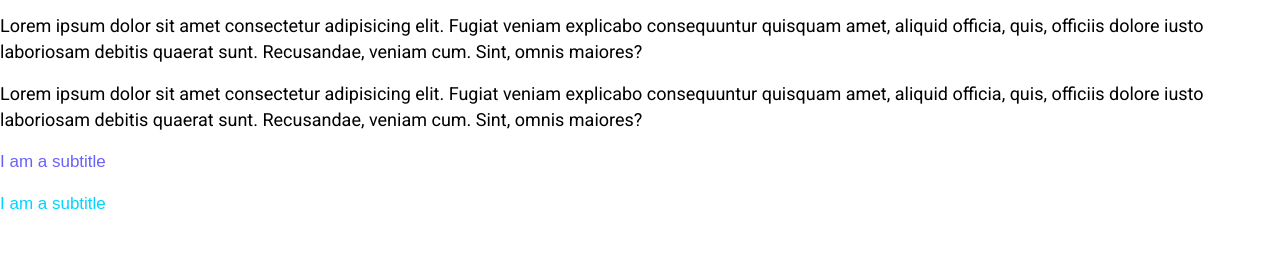
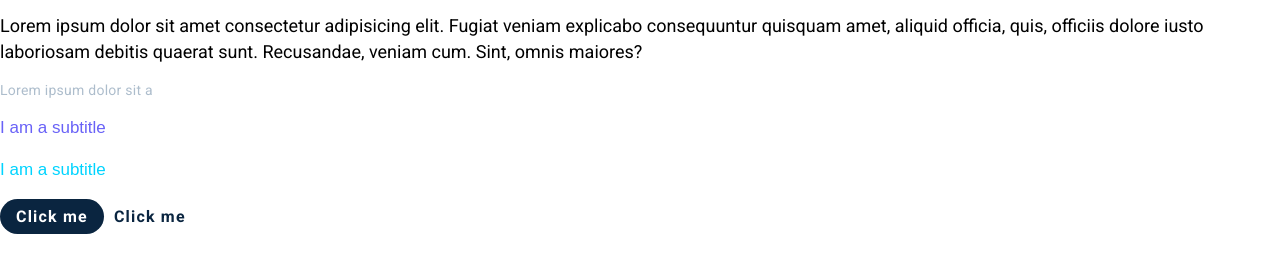
Before and after one commit to petermoyano/4, a plain HTML site: page index.html in a window 1280 px wide. Shown: the part 353-626 px from the top of the page. Drawn offline with Linux system fonts and the light colour scheme; a web font is replaced by a local one.

Commit message:
secondary text and buttons (primary and secondary)

```diff
--- a/index.css
+++ b/index.css
@@ -16,17 +16,21 @@
     --subtitle-height: 26px;
     --p-size: 18px;
     --p-height: 26px;
+    --secondary-text-size: 14px;
+    --secondary-text-height: 18px;
+    --button-size: 16px;
     /* SPACING */
     --spacing-sm: 8px;
     --spacing-md: 16px;
     --spacing-lg: 24px;
     --spacing-xl: 32px;
     --spacing-xl: 64px;
-
+    /* COLORS */
     --purple-1: #6962f7;
     --purple-2: #7000ff;
     --blue-1: #00d4ff;
     --primary-accent: #0a2540;
+    --primary-button-hover: #6d7a88;
     --bg-white: #fff;
     --bg-light: #f7f9fc;
 }
@@ -116,3 +120,46 @@ p {
 .subtitle2 {
     color: var(--blue-1);
 }
+
+.secondary-text {
+    color: var(--text-grey);
+    font-size: var(--secondary-text-size);
+    line-height: var(--secondary-text-height);
+    font-weight: 400;
+    letter-spacing: 0.25px;
+}
+
+.primary-button {
+    font-family: var(--body-font);
+    font-size: var(--buttont-size);
+    letter-spacing: 1.2px;
+    font-weight: bold;
+    border-radius: 20px;
+    border: none;
+    background-color: var(--primary-accent);
+    color: var(--text-light);
+    padding: var(--spacing-sm) var(--spacing-md);
+}
+
+.primary-button:hover {
+    background-color: var(--primary-button-hover);
+    cursor: pointer;
+    transition: all 0.25s ease;
+}
+
+.secondary-button {
+    font-family: var(--body-font);
+    font-size: var(--buttont-size);
+    letter-spacing: 1.2px;
+    font-weight: bold;
+    border-radius: 20px;
+    border: none;
+    background-color: var(--primary-accent);
+    color: var(--primary-accent);
+    background-color: transparent;
+}
+
+.secondary-button:hover {
+    opacity: 0.75;
+    cursor: pointer;
+}
--- a/index.html
+++ b/index.html
@@ -29,13 +29,10 @@
             officiis dolore iusto laboriosam debitis quaerat sunt. Recusandae,
             veniam cum. Sint, omnis maiores?
         </p>
-        <p class="paragraph">
-            Lorem ipsum dolor sit amet consectetur adipisicing elit. Fugiat
-            veniam explicabo consequuntur quisquam amet, aliquid officia, quis,
-            officiis dolore iusto laboriosam debitis quaerat sunt. Recusandae,
-            veniam cum. Sint, omnis maiores?
-        </p>
+        <p class="secondary-text">Lorem ipsum dolor sit a</p>
         <p class="subtitle">I am a subtitle</p>
         <p class="subtitle2">I am a subtitle</p>
+        <button class="primary-button">Click me</button>
+        <button class="secondary-button">Click me</button>
     </body>
 </html>
```
